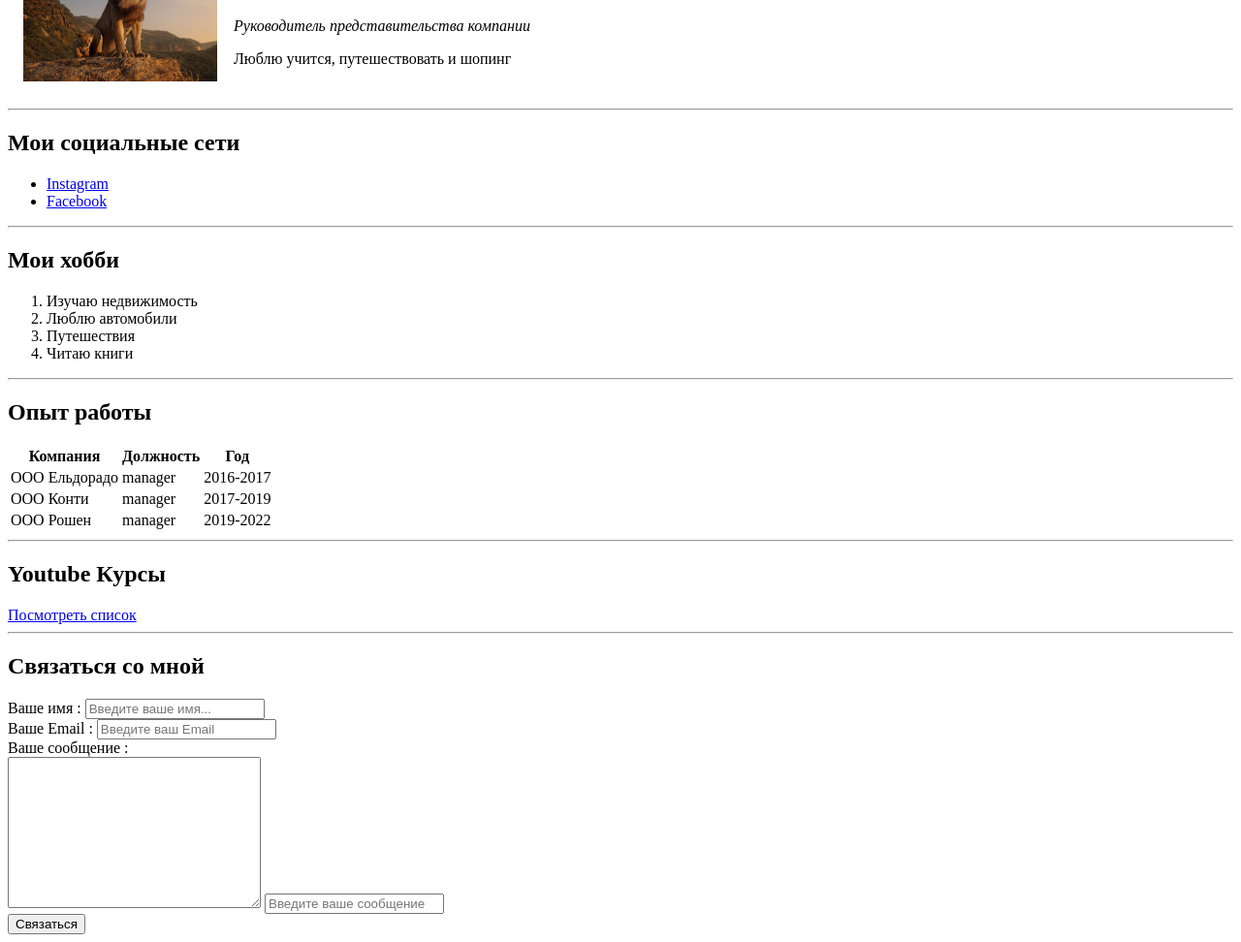
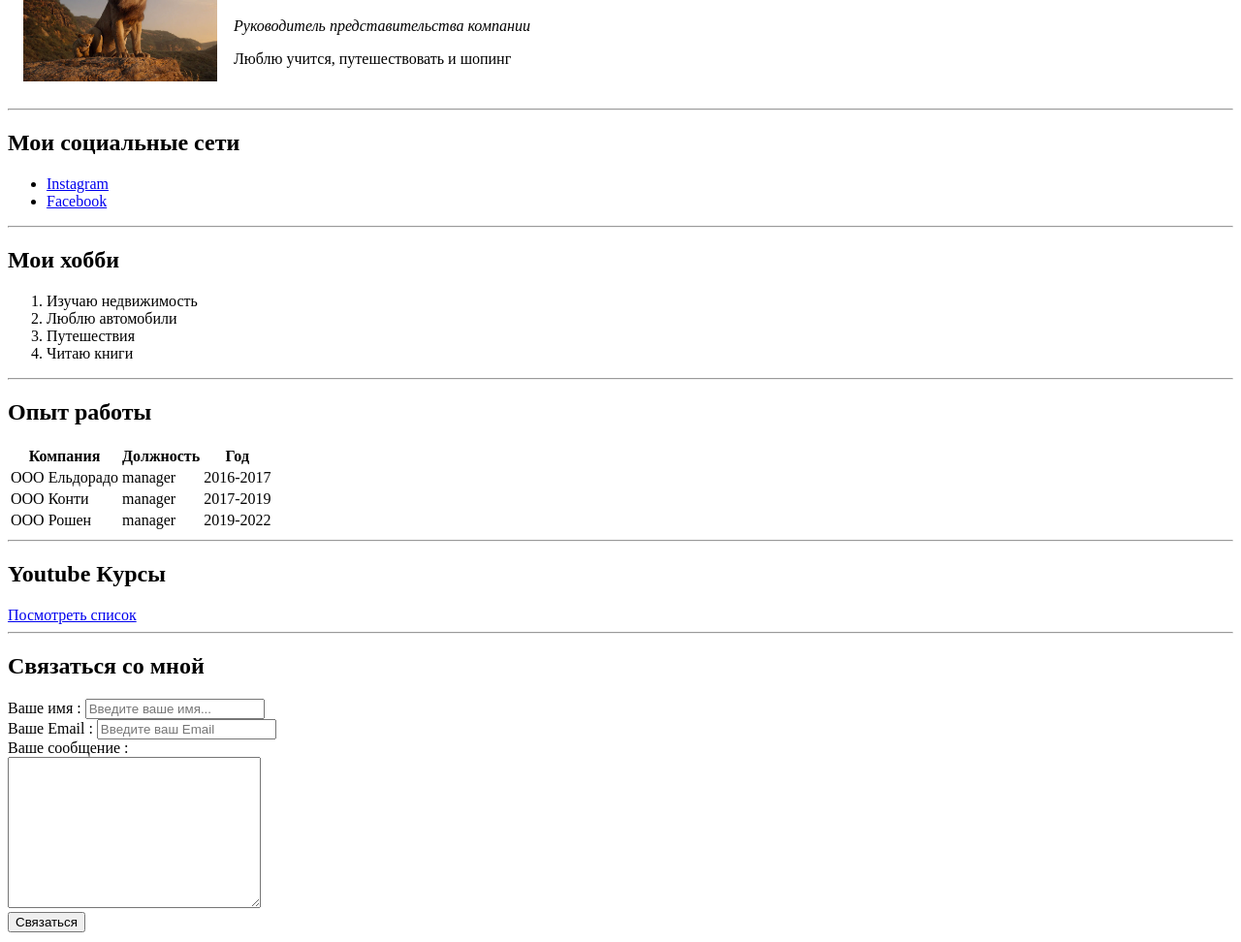
Before and after one commit to Anton0981171523/25, a plain HTML site: page index.html in a window 1280 px wide. Shown: the part 88-1060 px from the top of the page at 97% size. Drawn offline with Linux system fonts and the light colour scheme.

Commit message:
Add files via upload

```diff
--- a/index.html
+++ b/index.html
@@ -82,8 +82,8 @@
        <label for="name">Ваше сообщение :</label>
        <br>
        <textarea name="" id="" cols="30" rows="10"></textarea>
-       <input type="text" id="Email"
-       placeholder="Введите ваше сообщение">
+
+
        <br>
        <input type="submit" value="Связаться">
 
```
